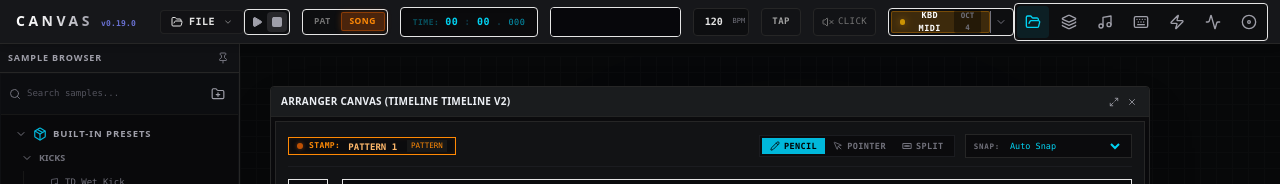
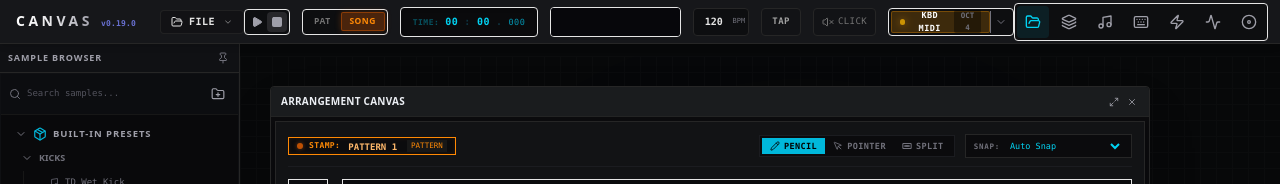
Before and after one commit to expandyourmindx/canvas, a React (Vite) app: page / in a window 1280 px wide. Shown: the top 184 px of the page. Built offline with nearby package versions, Linux system fonts and the light colour scheme.

Commit message:
Fix arrangement window header title and remove subtitle

```diff
--- a/src/components/Desktop.tsx
+++ b/src/components/Desktop.tsx
@@ -378,10 +378,10 @@ export function Desktop() {
         <div className="absolute top-[20%] left-[30%] w-[500px] h-[500px] bg-indigo-500/5 rounded-full blur-[120px] pointer-events-none z-0" />
         <div className="absolute bottom-[20%] right-[25%] w-[400px] h-[400px] bg-cyan-500/5 rounded-full blur-[100px] pointer-events-none z-0" />
 
-        {/* 3. Floating window wrapper: Arranger Canvas window */}
+        {/* 3. Floating window wrapper: Arrangement Canvas window */}
         <DraggableWindow
           id="canvas"
-          title="Arranger Canvas (Timeline Timeline v2)"
+          title="Arrangement Canvas"
           isVisible={activeWindows.canvas}
           onClose={() => toggleWindow("canvas")}
           onFocus={() => handleSetFocus("canvas")}
```
